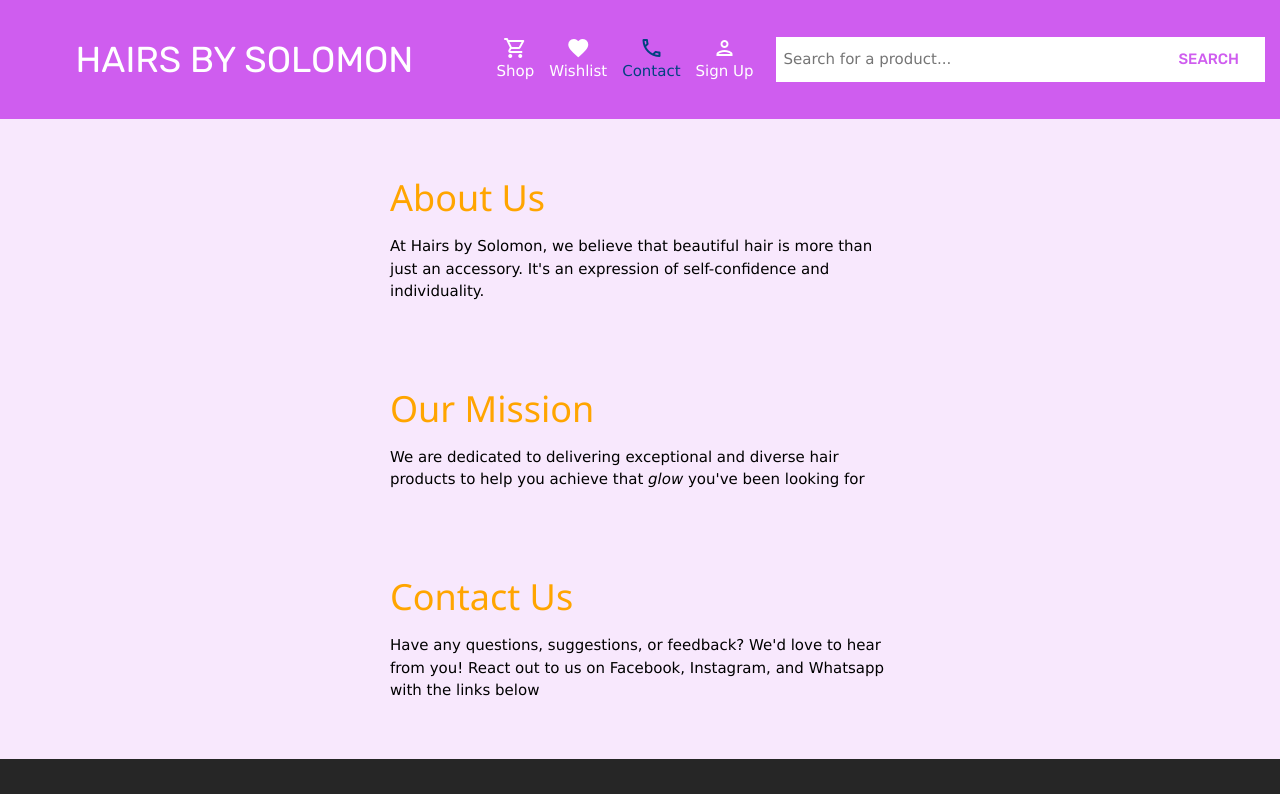
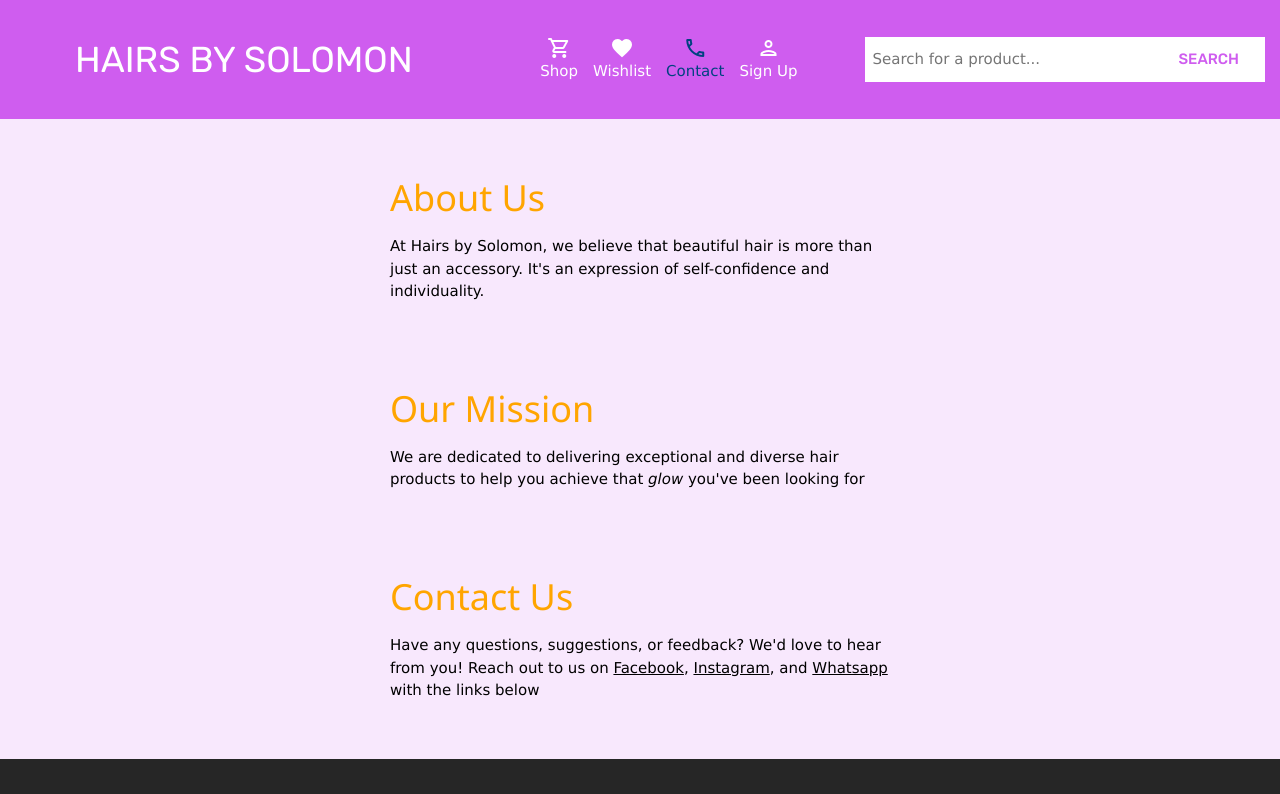
Before and after one commit to David3Emmanuel/Hairs-by-Solomon, a React (Create React App) app: page /contact in a window 1280 px wide. Shown: the top 794 px of the page. Built offline with nearby package versions, Linux system fonts and the light colour scheme; no server answers; the database is empty.

Commit message:
Minor fixes

```diff
--- a/src/Contact/ContactPage.js
+++ b/src/Contact/ContactPage.js
@@ -12,7 +12,7 @@ export default function ContactPage() {
         </div>
         <div>
             <h1>Contact Us</h1>
-            <p>Have any questions, suggestions, or feedback? We'd love to hear from you! React out to us on Facebook, Instagram, and Whatsapp with the links below</p>
+            <p>Have any questions, suggestions, or feedback? We'd love to hear from you! Reach out to us on <a href="https://web.facebook.com/profile.php?id=100090316114814">Facebook</a>, <a href="https://www.instagram.com/sure19021992/">Instagram</a>, and <a href="https://wa.me/2347039669253">Whatsapp</a> with the links below</p>
         </div>
     </div>
 }
--- a/src/Header/Header.css
+++ b/src/Header/Header.css
@@ -6,7 +6,7 @@ header {
 }
 
 .title-row {
-    flex: 1;
+    padding: 0;
     display: flex;
     justify-content: space-around;
 }
@@ -36,12 +36,16 @@ header .menu-form {
     height: 3rem;
     margin: auto 1rem;
     flex: 1;
+    max-width: 400px;
 }
 
 @media screen and (min-width: 800px) {
     header {
         display: flex;
         padding: 1.5rem 0;
+    }
+    .title-row {
+        padding: 0 5rem;
     }
     header h1 {
         font-size: 36px;
--- a/src/Product/NewProduct.js
+++ b/src/Product/NewProduct.js
@@ -9,7 +9,7 @@ export default function NewProduct() {
         <form onSubmit={submit}>
             <ProductInput name="name" label="Product name..." value={product.name} dispatch={dispatch} />
             <ProductInput name="price" label="Enter price in naira" value={product.price} dispatch={dispatch} />
-            <input name="image" type="file" onChange={handleImage} />
+            <input name="image" type="file" onChange={handleImage} accept="image/*" />
             {imageUrl && <img src={imageUrl} alt="product" />}
             <p>Product description</p>
             <textarea
--- a/src/Product/ProductPage.css
+++ b/src/Product/ProductPage.css
@@ -6,7 +6,7 @@
 
 .product-page-image {
     display: block;
-    width: 300px;
+    width: 300px !important;
     height: fit-content;
     margin: 0 auto;
     border: 5px solid hsl(0, 0%, 100%);
--- a/src/Product/ProductPage.js
+++ b/src/Product/ProductPage.js
@@ -15,6 +15,7 @@ export default function ProductPage() {
         <div className="product-info">
             <h2>{productName}</h2>
             {product && <p>Price: {'₦' + formattedPrice}</p>}
+            <p>{product && product.description}</p>
             <div className="product-page-buttons">
                 <button onClick={orderProduct} style={{ backgroundColor: "hsl(138deg 87.38% 40.39%)" }}><img src="/whatsapp.ico" alt="whatsapp"></img> Order on Whatsapp</button>
                 {inWishlist && <button onClick={removeFromWishlist} className="add-to-wishlist"><span className="material-icons" style={{ color: "hsl(0, 100%, 35%)" }}>heart_broken</span> Remove from wishlist</button>}
@@ -24,7 +25,6 @@ export default function ProductPage() {
                         <span className="material-icons">delete_forever</span>Remove Product
                     </button>}
             </div>
-            <p>{product && product.description}</p>
         </div>
     </div >
 }
```
